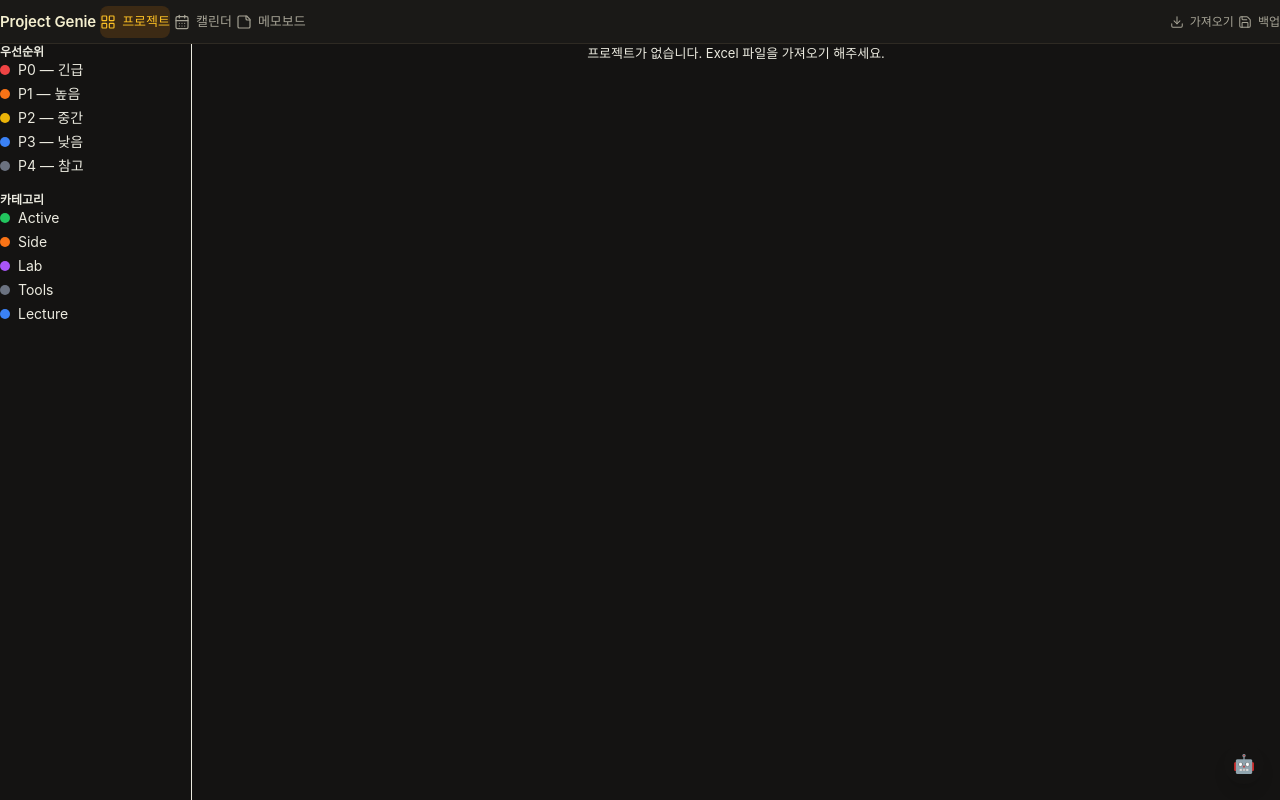
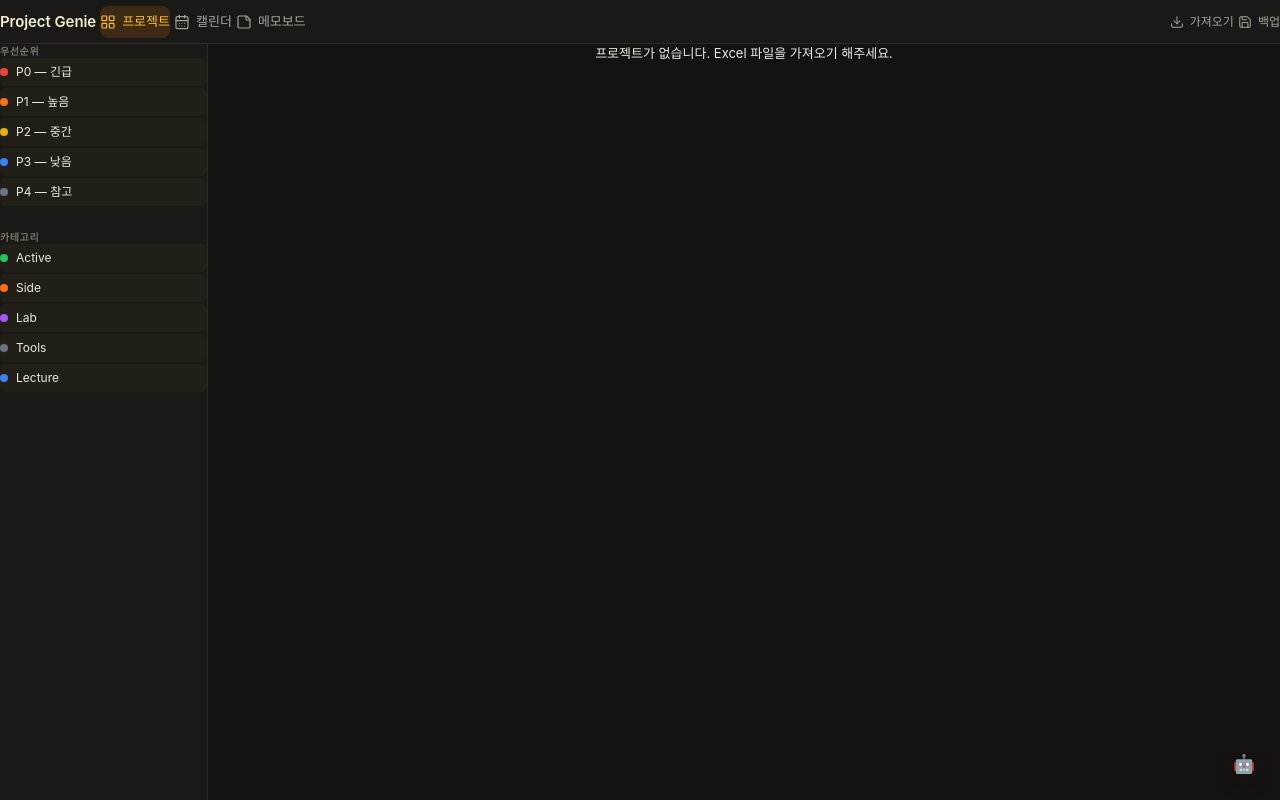
Before and after one commit to NewTurn2017/hearth, a React (Vite) app: page / in a window 1280 px wide. Built offline with nearby package versions, Linux system fonts and the light colour scheme.

Commit message:
feat(ui): refactor Sidebar to token system

```diff
--- a/src/components/Sidebar.tsx
+++ b/src/components/Sidebar.tsx
@@ -1,11 +1,6 @@
-import {
-  PRIORITIES,
-  CATEGORIES,
-  PRIORITY_COLORS,
-  PRIORITY_LABELS,
-  CATEGORY_COLORS,
-} from "../types";
+import { PRIORITIES, CATEGORIES, PRIORITY_COLORS, PRIORITY_LABELS, CATEGORY_COLORS } from "../types";
 import type { Priority, Category } from "../types";
+import { cn } from "../lib/cn";
 
 export function Sidebar({
   activePriorities,
@@ -19,56 +14,77 @@ export function Sidebar({
   onToggleCategory: (c: Category) => void;
 }) {
   return (
-    <div className="w-48 shrink-0 bg-[var(--bg-secondary)] border-r border-[var(--border-color)] p-3 flex flex-col gap-4 overflow-y-auto">
-      <div>
-        <h3 className="text-xs font-semibold text-[var(--text-secondary)] uppercase mb-2">
-          우선순위
-        </h3>
-        <div className="flex flex-col gap-1">
-          {PRIORITIES.map((p) => (
-            <button
-              key={p}
-              onClick={() => onTogglePriority(p)}
-              className={`flex items-center gap-2 px-2 py-1 rounded text-sm transition-colors ${
-                activePriorities.has(p)
-                  ? "bg-[var(--bg-tertiary)] text-[var(--text-primary)]"
-                  : "text-[var(--text-secondary)] opacity-50"
-              }`}
-            >
-              <span
-                className="w-2.5 h-2.5 rounded-full shrink-0"
-                style={{ backgroundColor: PRIORITY_COLORS[p] }}
-              />
-              {p} — {PRIORITY_LABELS[p]}
-            </button>
-          ))}
-        </div>
-      </div>
+    <aside className="w-52 shrink-0 bg-[var(--color-surface-1)] border-r border-[var(--color-border)] py-4 px-3 flex flex-col gap-6 overflow-y-auto">
+      <FilterGroup label="우선순위">
+        {PRIORITIES.map((p) => (
+          <FilterItem
+            key={p}
+            active={activePriorities.has(p)}
+            onClick={() => onTogglePriority(p)}
+            dot={PRIORITY_COLORS[p]}
+            text={`${p} — ${PRIORITY_LABELS[p]}`}
+          />
+        ))}
+      </FilterGroup>
 
-      <div>
-        <h3 className="text-xs font-semibold text-[var(--text-secondary)] uppercase mb-2">
-          카테고리
-        </h3>
-        <div className="flex flex-col gap-1">
-          {CATEGORIES.map((c) => (
-            <button
-              key={c}
-              onClick={() => onToggleCategory(c)}
-              className={`flex items-center gap-2 px-2 py-1 rounded text-sm transition-colors ${
-                activeCategories.has(c)
-                  ? "bg-[var(--bg-tertiary)] text-[var(--text-primary)]"
-                  : "text-[var(--text-secondary)] opacity-50"
-              }`}
-            >
-              <span
-                className="w-2.5 h-2.5 rounded-full shrink-0"
-                style={{ backgroundColor: CATEGORY_COLORS[c] }}
-              />
-              {c}
-            </button>
-          ))}
-        </div>
-      </div>
+      <FilterGroup label="카테고리">
+        {CATEGORIES.map((c) => (
+          <FilterItem
+            key={c}
+            active={activeCategories.has(c)}
+            onClick={() => onToggleCategory(c)}
+            dot={CATEGORY_COLORS[c]}
+            text={c}
+          />
+        ))}
+      </FilterGroup>
+    </aside>
+  );
+}
+
+function FilterGroup({
+  label,
+  children,
+}: {
+  label: string;
+  children: React.ReactNode;
+}) {
+  return (
+    <div>
+      <h3 className="text-label text-[var(--color-text-dim)] mb-2 px-1">{label}</h3>
+      <div className="flex flex-col gap-0.5">{children}</div>
     </div>
   );
 }
+
+function FilterItem({
+  active,
+  onClick,
+  dot,
+  text,
+}: {
+  active: boolean;
+  onClick: () => void;
+  dot: string;
+  text: string;
+}) {
+  return (
+    <button
+      onClick={onClick}
+      className={cn(
+        "flex items-center gap-2 h-7 px-2 rounded-[var(--radius-sm)] text-[12px] text-left",
+        "transition-colors duration-[120ms]",
+        active
+          ? "bg-[var(--color-surface-2)] text-[var(--color-text)]"
+          : "text-[var(--color-text-dim)] hover:text-[var(--color-text-muted)]"
+      )}
+      aria-pressed={active}
+    >
+      <span
+        className={cn("w-2 h-2 rounded-full shrink-0", !active && "opacity-40")}
+        style={{ backgroundColor: dot }}
+      />
+      {text}
+    </button>
+  );
+}
```
